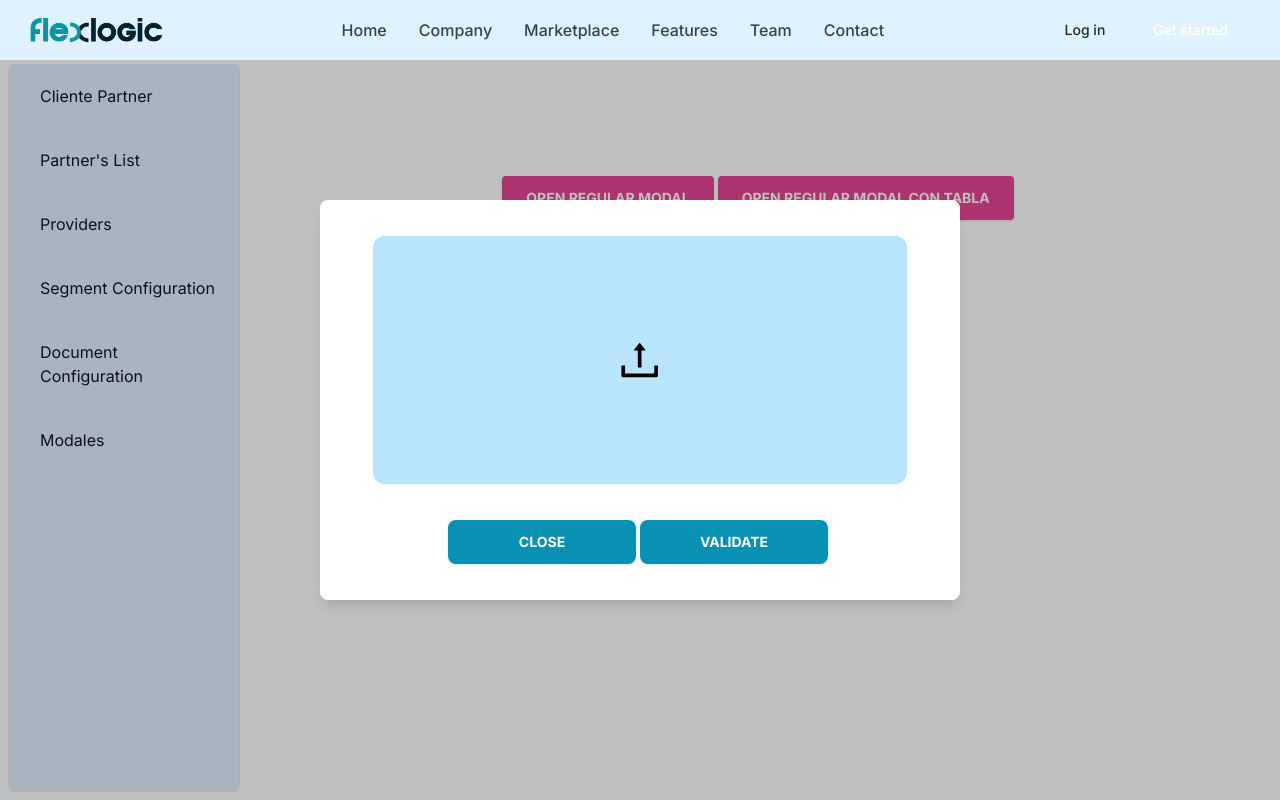
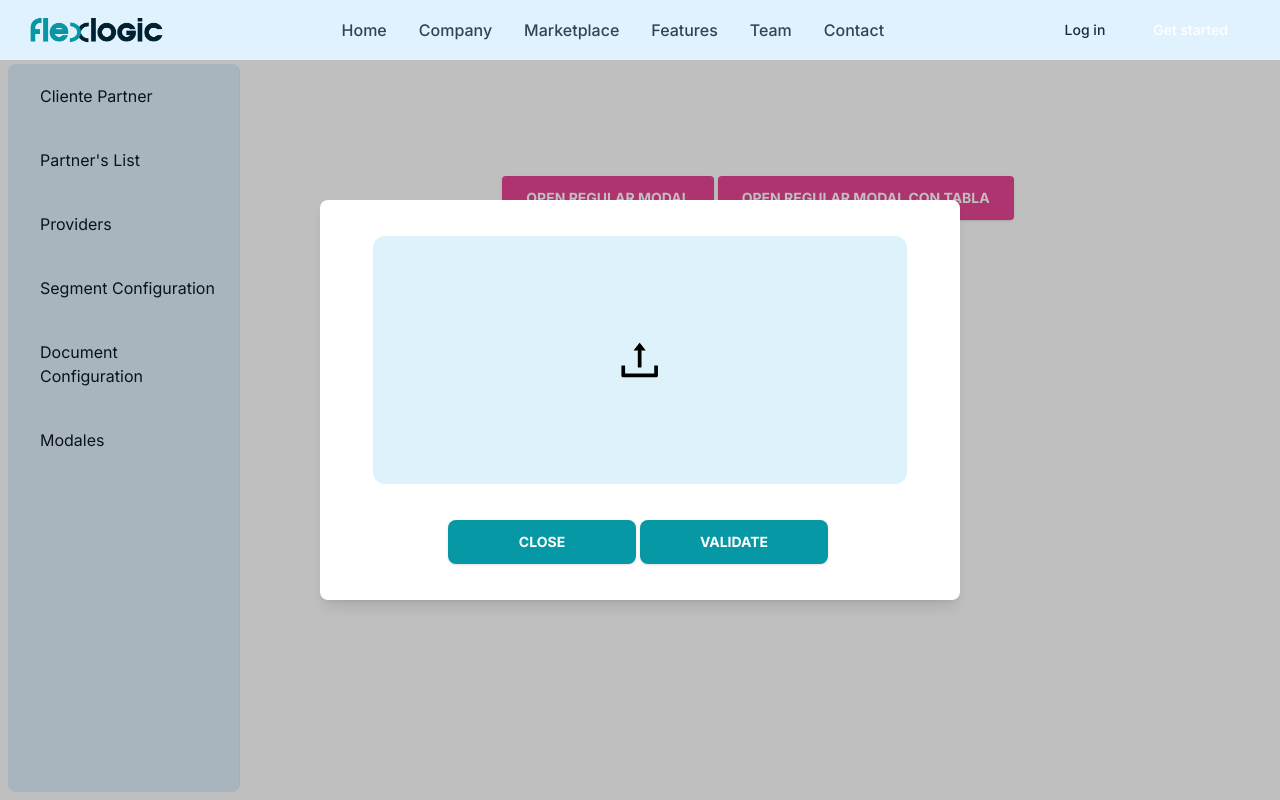
Before and after one commit to JulianJ-mtz/Pruebas_TC3005, a Next.js app: page /dashboard/modalUpload in a window 1280 px wide. Both pictures are taken after a click on the button "OPEN REGULAR MODAL". Built offline with nearby package versions, Linux system fonts and the light colour scheme.

Commit message:
tailwind.config

```diff
--- a/src/app/dashboard/modalUpload/page.tsx
+++ b/src/app/dashboard/modalUpload/page.tsx
@@ -32,24 +32,22 @@ export default function Modal() {
               {/*content*/}
               <div className="border-0 rounded-lg shadow-lg relative flex flex-col h-full w-full bg-white outline-none focus:outline-none">
                 {/*body*/}
-                <div className="relative  rounded-xl p-6 flex items-center justify-center bg-sky-200 w-5/6 my-9 mx-auto h-3/4">
+                <div className="relative rounded-xl p-6 flex items-center justify-center bg-azulClaro w-5/6 my-9 mx-auto h-3/4">
                   <div className="h-full w-full flex items-center justify-center">
-                    {/* <TableErrors /> */}
-
                     <AiOutlineUpload className="w-1/4 h-1/4 text-black" />
                   </div>
                 </div>
                 {/*footer*/}
                 <div className="flex items-center justify-between mb-8 w-full px-32">
                   <button
-                    className="text-white bg-cyan-600 font-bold uppercase text-sm px-6 py-3 rounded-lg shadow hover:shadow-lg outline-none focus:outline-none mr-1 mb-1 ease-linear transition-all duration-150 w-60"
+                    className="text-white bg-turquesa font-bold uppercase text-sm px-6 py-3 rounded-lg shadow hover:shadow-lg outline-none focus:outline-none mr-1 mb-1 ease-linear transition-all duration-150 w-60"
                     type="button"
                     onClick={() => setShowModal(false)}
                   >
                     Close
                   </button>
                   <button
-                    className="text-white bg-cyan-600 font-bold uppercase text-sm px-6 py-3 rounded-lg shadow hover:shadow-lg outline-none focus:outline-none mr-1 mb-1 ease-linear transition-all duration-150  w-60"
+                    className="text-white bg-turquesa font-bold uppercase text-sm px-6 py-3 rounded-lg shadow hover:shadow-lg outline-none focus:outline-none mr-1 mb-1 ease-linear transition-all duration-150  w-60"
                     type="button"
                     onClick={() => setShowModal(false)}
                   >
@@ -70,24 +68,23 @@ export default function Modal() {
               {/*content*/}
               <div className="border-0 rounded-lg shadow-lg relative flex flex-col h-full w-full bg-white outline-none focus:outline-none">
                 {/*body*/}
-                <div className="relative  rounded-xl p-6 flex items-center justify-center bg-sky-200 w-5/6 my-9 mx-auto h-3/4">
+                <div className="relative  rounded-xl p-6 flex items-center justify-center bg-azulClaro w-5/6 my-9 mx-auto h-3/4">
                   <div className="h-full w-full flex flex-col items-center justify-center">
                     <TableErrors />
-
                     <AiOutlineUpload className="w-14 h-14 text-black mt-6" />
                   </div>
                 </div>
                 {/*footer*/}
                 <div className="flex items-center justify-between mb-8 w-full px-32">
                   <button
-                    className="text-white bg-cyan-600 font-bold uppercase text-sm px-6 py-3 rounded-lg shadow hover:shadow-lg outline-none focus:outline-none mr-1 mb-1 ease-linear transition-all duration-150 w-60"
+                    className="text-white bg-turquesa font-bold uppercase text-sm px-6 py-3 rounded-lg shadow hover:shadow-lg outline-none focus:outline-none mr-1 mb-1 ease-linear transition-all duration-150 w-60"
                     type="button"
                     onClick={() => setShowModalTable(false)}
                   >
                     Close
                   </button>
                   <button
-                    className="text-white bg-cyan-600 font-bold uppercase text-sm px-6 py-3 rounded-lg shadow hover:shadow-lg outline-none focus:outline-none mr-1 mb-1 ease-linear transition-all duration-150  w-60"
+                    className="text-white bg-turquesa font-bold uppercase text-sm px-6 py-3 rounded-lg shadow hover:shadow-lg outline-none focus:outline-none mr-1 mb-1 ease-linear transition-all duration-150  w-60"
                     type="button"
                     onClick={() => setShowModalTable(false)}
                   >
--- a/tailwind.config.ts
+++ b/tailwind.config.ts
@@ -8,8 +8,10 @@ const config: Config = {
   ],
   theme: {
     extend: {
-      turquesa: "#0798A5",
-      azulClaro: "#DEF2FB",
+      backgroundColor: {
+        turquesa: "#0798A5",
+        azulClaro: "#DEF2FB",
+      },
       backgroundImage: {
         "gradient-radial": "radial-gradient(var(--tw-gradient-stops))",
         "gradient-conic":
```
